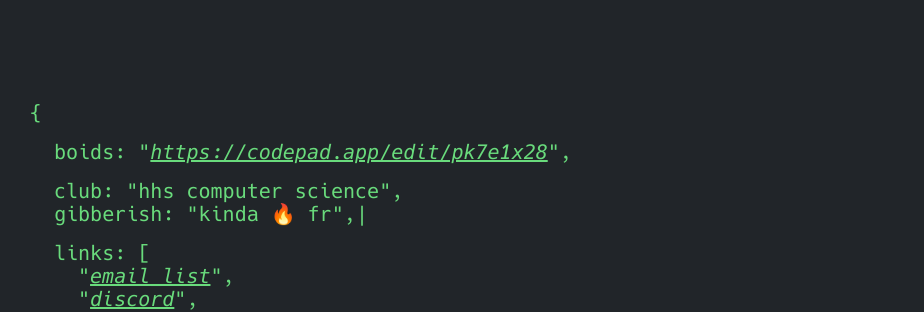
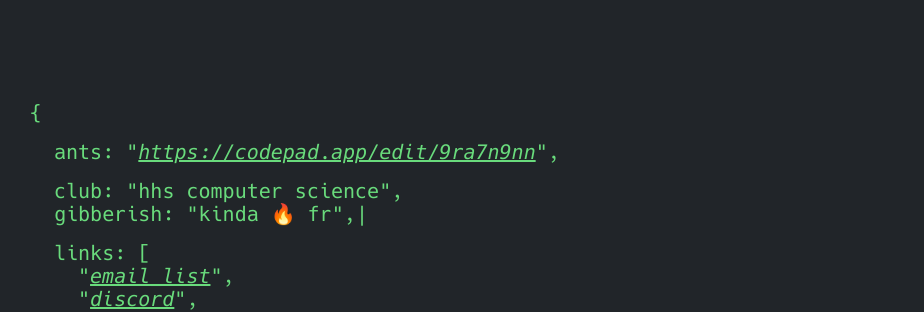
Before and after one commit to arghunter/arghunter.github.io, a Jekyll site: the page built from index.md, in a window 1280 px wide. Shown: the top 312 px of the page, without its empty margins (226-1150 px from the left). Built offline with Jekyll 4.4.1, drawn with Linux system fonts in a browser that asks for light colours.

Commit message:
Update home.html

```diff
--- a/_layouts/home.html
+++ b/_layouts/home.html
@@ -4,7 +4,7 @@ layout: default
 
 <main class="json">
   <div class="block">
-    <p><span class="key">Boids</span><span class="attr"><a href="https://codepad.app/edit/pk7e1x28">{{ "https://codepad.app/edit/pk7e1x28" }}</a></span></p>
+    <p><span class="key">Ants</span><span class="attr"><a href="https://codepad.app/edit/9ra7n9nn">{{ "https://codepad.app/edit/9ra7n9nn" }}</a></span></p>
   </div>
   <div class="block">
     {% if site.json.name %}
```
